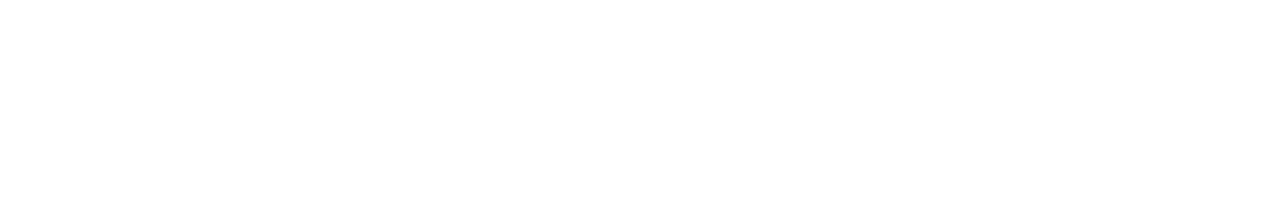
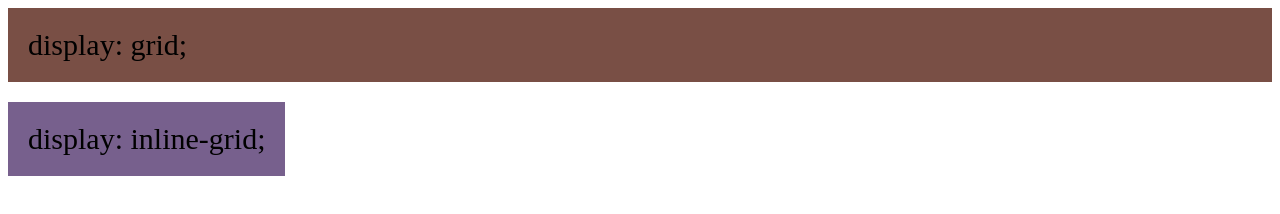
Before and after one commit to randominical/grid_practice, a plain HTML site: page index.html in a window 1280 px wide. Drawn offline with Linux system fonts and the light colour scheme.

Commit message:
grid, inline-grid

```diff
--- a/index.html
+++ b/index.html
@@ -7,6 +7,8 @@
     <title>Grid Layout</title>
 </head>
 <body>
-
+    <!--ВАЖНО! Отдельная настройка префиксов для grid-->
+    <div class="grid">display: grid;</div>
+    <div class="grid-inline">display: inline-grid;</div>
 </body>
 </html>
--- a/main.scss
+++ b/main.scss
@@ -0,0 +1,13 @@
+.grid {
+    display: grid;
+    font-size: 30px;
+    padding: 20px;
+    background-color: #794f45;
+    margin: 0 0 20px 0;
+}
+.grid-inline {
+    display: inline-grid;
+    font-size: 30px;
+    padding: 20px;
+    background-color: #77608d;
+}
```
Also changed, not shown: style.css, 2 other files.
